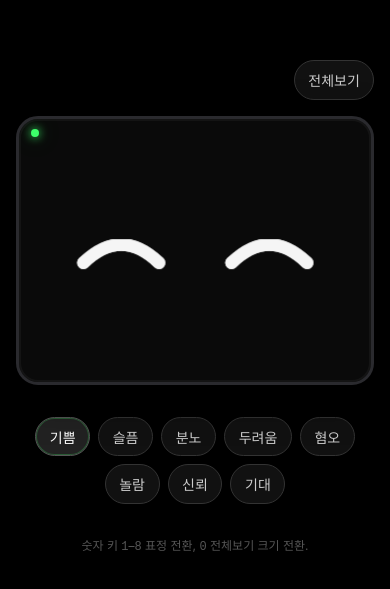
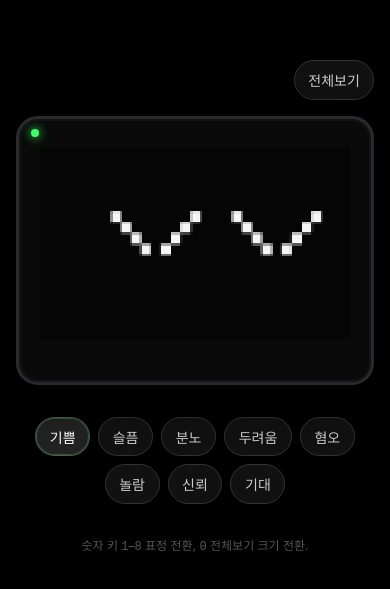
Before and after one commit to js97lee/mirae-eyes, a plain HTML site: page index.html in a window 390 px wide. Shown: the part 115-704 px from the top of the page. Drawn offline with Linux system fonts and the light colour scheme.

Commit message:
feat: render eye expressions in pixel style
Replace vector eye rendering with canvas-based pixel patterns while keeping emotion switching and fullscreen overview behavior.

```diff
--- a/index.html
+++ b/index.html
@@ -65,35 +65,16 @@
       width: 100%;
       height: 100%;
       padding: 8% 6% 12%;
+      display: flex;
+      align-items: center;
+      justify-content: center;
     }
 
-    .eyes-layer svg {
+    .eyes-layer canvas {
       width: 100%;
       height: 100%;
-      overflow: visible;
-    }
-
-    .eyes-layer path,
-    .eyes-layer rect,
-    .eyes-layer circle {
-      stroke: var(--eye);
-      fill: none;
-    }
-
-    .eyes-layer circle.filled {
-      fill: var(--eye);
-      stroke: none;
-    }
-
-    g.eye-set {
-      opacity: 0;
-      visibility: hidden;
-      transition: opacity 0.2s ease;
-    }
-
-    g.eye-set.active {
-      opacity: 1;
-      visibility: visible;
+      image-rendering: pixelated;
+      image-rendering: crisp-edges;
     }
 
     body.overview-mode .screen-wrap {
@@ -122,69 +103,6 @@
     body.overview-mode .eyes-layer {
       padding: 4% 4% 7%;
     }
-
-    .eye-set {
-      transform-box: fill-box;
-      transform-origin: center;
-    }
-
-    @keyframes joyBounce {
-      0%, 100% { transform: translateY(0) scale(1); }
-      25% { transform: translateY(-6px) scale(1.03); }
-      55% { transform: translateY(0) scale(0.98); }
-      75% { transform: translateY(-3px) scale(1.01); }
-    }
-
-    @keyframes sadDrop {
-      0%, 100% { transform: translateY(0) scaleY(1); opacity: 1; }
-      50% { transform: translateY(6px) scaleY(0.94); opacity: 0.9; }
-    }
-
-    @keyframes angryShake {
-      0%, 100% { transform: translateX(0); }
-      20% { transform: translateX(-3px); }
-      40% { transform: translateX(3px); }
-      60% { transform: translateX(-2px); }
-      80% { transform: translateX(2px); }
-    }
-
-    @keyframes fearTremble {
-      0%, 100% { transform: translate(0, 0) scale(1); }
-      25% { transform: translate(-2px, -1px) scale(1.02); }
-      50% { transform: translate(2px, 1px) scale(0.99); }
-      75% { transform: translate(-1px, 1px) scale(1.01); }
-    }
-
-    @keyframes disgustSquint {
-      0%, 100% { transform: scaleX(1) scaleY(1); }
-      50% { transform: scaleX(0.94) scaleY(0.86); }
-    }
-
-    @keyframes surprisePulse {
-      0%, 100% { transform: scale(1); }
-      45% { transform: scale(1.16); }
-      70% { transform: scale(0.96); }
-    }
-
-    @keyframes trustCalm {
-      0%, 100% { transform: translateY(0); opacity: 1; }
-      50% { transform: translateY(-2px); opacity: 0.92; }
-    }
-
-    @keyframes hopeLift {
-      0%, 100% { transform: translateY(0) scale(1); }
-      35% { transform: translateY(-5px) scale(1.05); }
-      65% { transform: translateY(-2px) scale(1.01); }
-    }
-
-    #set-joy.active { animation: joyBounce 1.6s ease-in-out infinite; }
-    #set-sad.active { animation: sadDrop 2s ease-in-out infinite; }
-    #set-angry.active { animation: angryShake 0.45s linear infinite; }
-    #set-fear.active { animation: fearTremble 0.5s linear infinite; }
-    #set-disgust.active { animation: disgustSquint 1.3s ease-in-out infinite; }
-    #set-surprise.active { animation: surprisePulse 1.15s ease-in-out infinite; }
-    #set-trust.active { animation: trustCalm 2.1s ease-in-out infinite; }
-    #set-hope.active { animation: hopeLift 1.5s ease-in-out infinite; }
 
     .controls {
       display: flex;
@@ -251,66 +169,7 @@
   <div class="screen-wrap" aria-live="polite">
     <span class="status-led" aria-hidden="true"></span>
     <div class="eyes-layer">
-      <svg viewBox="0 0 400 220" role="img" aria-label="눈 표정 디스플레이">
-        <defs>
-          <filter id="glow" x="-30%" y="-30%" width="160%" height="160%">
-            <feGaussianBlur stdDeviation="1" result="b" />
-            <feMerge><feMergeNode in="b" /><feMergeNode in="SourceGraphic" /></feMerge>
-          </filter>
-        </defs>
-
-        <!-- 1 기쁨: 위로 볼록한 호 (^) -->
-        <g class="eye-set active" id="set-joy" data-label="기쁨">
-          <g class="blinkable">
-            <path d="M 58 138 Q 106 92 154 138" stroke-width="16" stroke-linecap="round" filter="url(#glow)" />
-            <path d="M 246 138 Q 294 92 342 138" stroke-width="16" stroke-linecap="round" filter="url(#glow)" />
-          </g>
-        </g>
-
-        <!-- 2 슬픔: 아래로 볼록한 호 -->
-        <g class="eye-set" id="set-sad" data-label="슬픔">
-          <g class="blinkable">
-            <path d="M 58 112 Q 106 156 154 112" stroke-width="16" stroke-linecap="round" />
-            <path d="M 246 112 Q 294 156 342 112" stroke-width="16" stroke-linecap="round" />
-          </g>
-        </g>
-
-        <!-- 3 분노: 안쪽 아래로 기울어진 직사각형 -->
-        <g class="eye-set" id="set-angry" data-label="분노">
-          <rect x="50" y="108" width="72" height="22" rx="4" transform="rotate(-26 106 119)" stroke-width="5" />
-          <rect x="278" y="108" width="72" height="22" rx="4" transform="rotate(26 314 119)" stroke-width="5" />
-        </g>
-
-        <!-- 4 두려움: 안쪽 위로 기울어진 직사각형 -->
-        <g class="eye-set" id="set-fear" data-label="두려움">
-          <rect x="54" y="98" width="68" height="22" rx="4" transform="rotate(28 106 117)" stroke-width="5" />
-          <rect x="278" y="98" width="68" height="22" rx="4" transform="rotate(-28 312 117)" stroke-width="5" />
-        </g>
-
-        <!-- 5 혐오: 납작한 가로막대 (스쿼트) -->
-        <g class="eye-set" id="set-disgust" data-label="혐오">
-          <rect x="44" y="114" width="96" height="14" rx="3" stroke-width="5" />
-          <rect x="262" y="114" width="96" height="14" rx="3" stroke-width="5" />
-        </g>
-
-        <!-- 6 놀람: 원 -->
-        <g class="eye-set" id="set-surprise" data-label="놀람">
-          <circle class="filled" cx="108" cy="125" r="22" />
-          <circle class="filled" cx="294" cy="125" r="22" />
-        </g>
-
-        <!-- 7 신뢰: 두껍게 보이도록 중첩된 가로 라인 세트 -->
-        <g class="eye-set" id="set-trust" data-label="신뢰">
-          <path d="M 44 120 H 174" stroke-width="18" stroke-linecap="round" />
-          <path d="M 226 120 H 356" stroke-width="18" stroke-linecap="round" />
-        </g>
-
-        <!-- 8 기대: 위를 가리키는 셰브론 ∧ -->
-        <g class="eye-set" id="set-hope" data-label="기대">
-          <path d="M 58 146 L106 94 L154 146" stroke-width="16" stroke-linejoin="round" stroke-linecap="round" />
-          <path d="M 246 146 L294 94 L342 146" stroke-width="16" stroke-linejoin="round" stroke-linecap="round" />
-        </g>
-      </svg>
+      <canvas id="eyes-canvas" width="128" height="72" role="img" aria-label="픽셀 눈 표정 디스플레이"></canvas>
     </div>
   </div>
 
@@ -328,8 +187,77 @@
 
   <script>
     const ids = ["joy", "sad", "angry", "fear", "disgust", "surprise", "trust", "hope"];
-    const sets = ids.map(id => ({ id, el: document.getElementById("set-" + id) }));
+    const labels = ["기쁨", "슬픔", "분노", "두려움", "혐오", "놀람", "신뢰", "기대"];
     const overviewToggle = document.getElementById("overview-toggle");
+    const canvas = document.getElementById("eyes-canvas");
+    const ctx = canvas.getContext("2d");
+    let currentIndex = 0;
+
+    const patterns = {
+      joy: ["100000001", "010000010", "001000100", "000101000"],
+      sad: ["000101000", "001000100", "010000010", "100000001"],
+      angryL: ["111111000", "011111100", "001111110"],
+      angryR: ["000111111", "001111110", "011111100"],
+      fearL: ["000111111", "001111110", "011111100"],
+      fearR: ["111111000", "011111100", "001111110"],
+      disgust: ["111111111", "111111111"],
+      surprise: ["001111100", "011111110", "111001111", "111001111", "011111110", "001111100"],
+      trust: ["111111111", "111111111", "111111111"],
+      hope: ["000101000", "001000100", "010000010", "100000001", "010000010", "001000100"]
+    };
+
+    function drawPattern(pattern, startX, startY, size, color, flipX = false) {
+      for (let y = 0; y < pattern.length; y++) {
+        const row = pattern[y];
+        for (let x = 0; x < row.length; x++) {
+          if (row[x] !== "1") continue;
+          const px = flipX ? (row.length - 1 - x) : x;
+          ctx.fillStyle = color;
+          ctx.fillRect(startX + (px * size), startY + (y * size), size, size);
+        }
+      }
+    }
+
+    function getAnimState(id, t) {
+      switch (id) {
+        case "joy": return { dx: 0, dy: Math.sin(t * 0.01) * 1.6, scale: 1 + Math.sin(t * 0.014) * 0.03 };
+        case "sad": return { dx: 0, dy: Math.sin(t * 0.004) * 2.4, scale: 1 };
+        case "angry": return { dx: Math.sign(Math.sin(t * 0.06)) * 1.2, dy: 0, scale: 1 };
+        case "fear": return { dx: Math.sin(t * 0.09) * 1.4, dy: Math.cos(t * 0.07) * 1.1, scale: 1 };
+        case "disgust": return { dx: 0, dy: 0, scale: 1 + Math.sin(t * 0.012) * -0.04 };
+        case "surprise": return { dx: 0, dy: 0, scale: 1 + Math.sin(t * 0.014) * 0.12 };
+        case "trust": return { dx: 0, dy: Math.sin(t * 0.004) * -0.8, scale: 1 };
+        case "hope": return { dx: 0, dy: Math.sin(t * 0.01) * -1.8, scale: 1 + Math.sin(t * 0.01) * 0.02 };
+        default: return { dx: 0, dy: 0, scale: 1 };
+      }
+    }
+
+    function render(time = 0) {
+      const id = ids[currentIndex];
+      const anim = getAnimState(id, time);
+      ctx.clearRect(0, 0, canvas.width, canvas.height);
+      ctx.fillStyle = "#050505";
+      ctx.fillRect(0, 0, canvas.width, canvas.height);
+
+      const unit = 4 * anim.scale;
+      const leftX = (canvas.width * 0.23) + anim.dx;
+      const rightX = (canvas.width * 0.62) - anim.dx;
+      const y = (canvas.height * 0.34) + anim.dy;
+      const color = "#f5f5f5";
+
+      if (id === "angry") {
+        drawPattern(patterns.angryL, leftX, y, unit, color);
+        drawPattern(patterns.angryR, rightX, y, unit, color);
+      } else if (id === "fear") {
+        drawPattern(patterns.fearL, leftX, y, unit, color);
+        drawPattern(patterns.fearR, rightX, y, unit, color);
+      } else {
+        drawPattern(patterns[id], leftX, y, unit, color);
+        drawPattern(patterns[id], rightX, y, unit, color, true);
+      }
+
+      requestAnimationFrame(render);
+    }
 
     function setOverviewMode(enabled) {
       document.body.classList.toggle("overview-mode", enabled);
@@ -340,14 +268,11 @@
     function select(which) {
       const idx = typeof which === "number" ? which : ids.indexOf(which);
       if (idx < 0) return;
-      sets.forEach((s, i) => {
-        s.el.classList.toggle("active", i === idx);
-      });
+      currentIndex = idx;
       document.querySelectorAll(".controls button").forEach((btn, i) => {
         btn.classList.toggle("active", i === idx);
       });
-      const label = sets[idx].el.dataset.label || "";
-      document.title = label + " — 8가지 눈";
+      document.title = labels[idx] + " — 8가지 눈";
     }
 
     overviewToggle.addEventListener("click", () => {
@@ -371,6 +296,9 @@
         setOverviewMode(!document.body.classList.contains("overview-mode"));
       }
     });
+
+    select(0);
+    requestAnimationFrame(render);
   </script>
 </body>
 </html>
```
